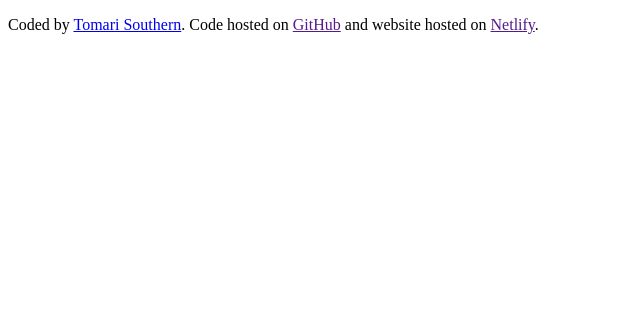
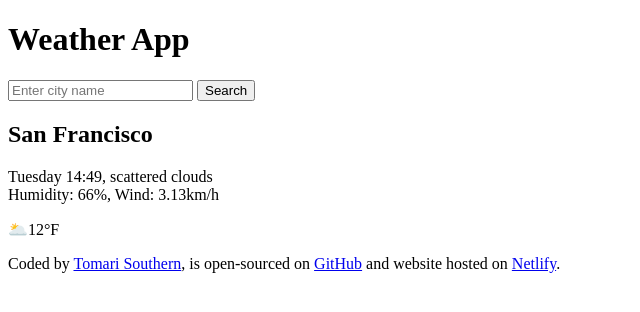
Before and after one commit to TomariCodes/project-weather, a plain HTML site: page index.html in a window 1280 px wide. Shown: the whole page, without its empty margins (0-640 px from the left). Drawn offline with Linux system fonts and the light colour scheme.

Commit message:
Added html content

```diff
--- a/index.html
+++ b/index.html
@@ -6,12 +6,68 @@
     <title>Weather App</title>
   </head>
   <body>
-    <footer>
-      <p>
-        Coded by <a href="https://github.com/TomariCodes" target="_blank">Tomari Southern</a>. Code hosted on
-        <a href="" target="_blank">GitHub</a> and website hosted on
-        <a href="" target="_blank">Netlify</a>.
-      </p>
-    </footer>
+    <div class="container">
+      <header>
+        <h1>Weather App</h1>
+        <form class="search-form" id="search-form">
+          <input
+            type="text"
+            id="search-input"
+            placeholder="Enter city name"
+            autocomplete="off"
+            required
+            class="search-input"
+          />
+          <input
+            type="submit"
+            class="search-button"
+            value="Search"
+            id="search-button"
+          />
+        </form>
+      </header>
+      <main>
+        <div class="weather-info">
+          <div class="weather-details">
+            <h2 id="current-city" class="city">San Francisco</h2>
+            <p>
+              <span id="current-date">Tuesday 14:49</span>,
+              <span id="current-description">scattered clouds</span>
+              <br />
+              Humidity: <span id="current-humidity">66</span>%, Wind:
+              <span id="current-wind">3.13</span>km/h
+            </p>
+          </div>
+          <p class="temperature-para">
+            <span id="current-temp-img">🌥️</span
+            ><span id="current-temperature">12</span><span>&deg;F</span>
+          </p>
+        </div>
+      </main>
+      <footer>
+        <p>
+          Coded by
+          <a
+            class="footer_link"
+            href="https://github.com/TomariCodes"
+            target="_blank"
+            >Tomari Southern</a
+          >, is open-sourced on
+          <a
+            class="footer_link"
+            href="https://github.com/TomariCodes/project-weather"
+            target="_blank"
+            >GitHub</a
+          >
+          and website hosted on
+          <a
+            class="footer_link"
+            href="https://mp-weather-app.netlify.app//"
+            target="_blank"
+            >Netlify</a
+          >.
+        </p>
+      </footer>
+    </div>
   </body>
 </html>
```
